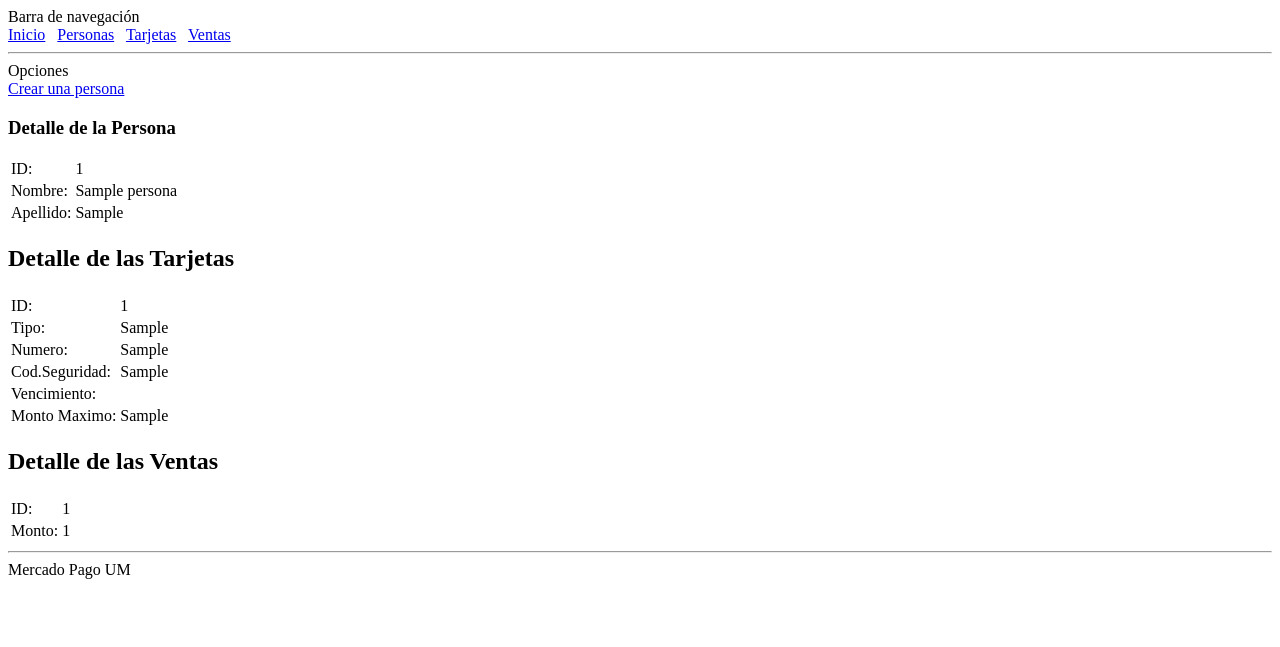
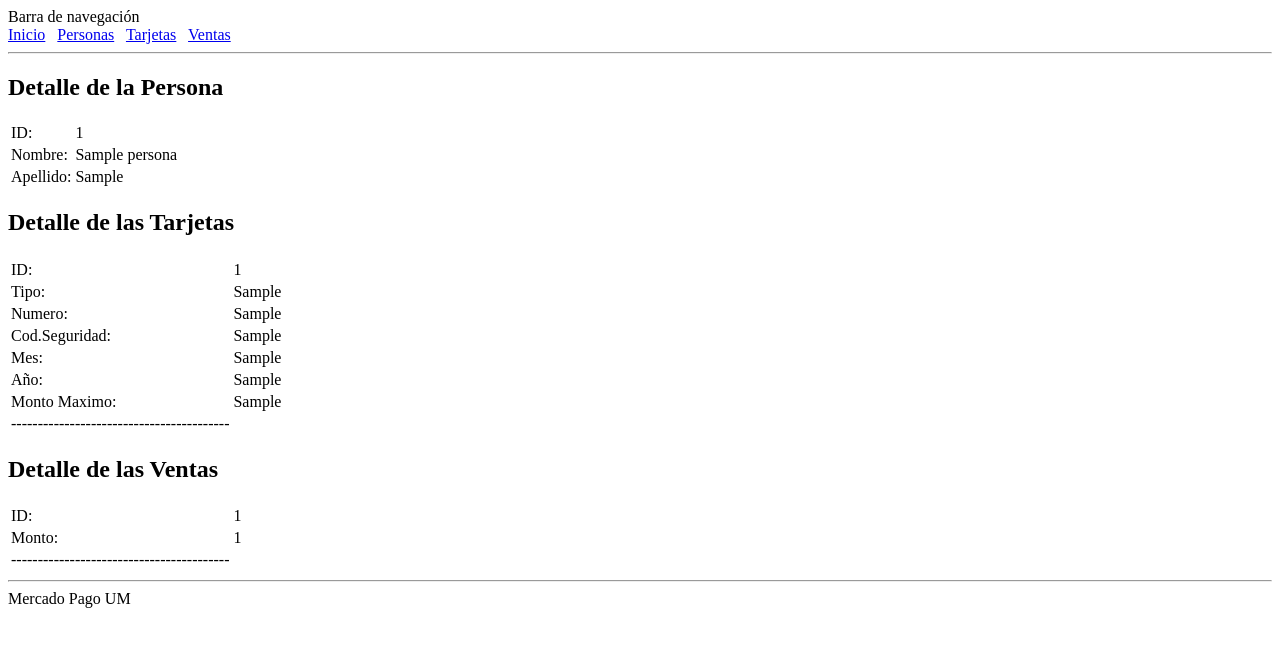
Before and after one commit to MartinMosqueira/Proyecto_Final, a Flask app: page /persona/detalle?id=1 in a window 1280 px wide. Shown: the top 647 px of the page. Run offline with Flask 2, Linux system fonts and the light colour scheme; tables that the repository leaves empty hold one stand-in row (values such as "Sample post").

Commit message:
nuevo error si el monto ingresado supera al monto maximo de la tarjeta

```diff
--- a/Login/aplicacion_demo/ruta_ventas.py
+++ b/Login/aplicacion_demo/ruta_ventas.py
@@ -22,7 +22,9 @@
     if request.method == 'POST':
         monto = request.form.get('monto')
         tarjetas = request.form.getlist('tarjetas')
-    if monto and int(monto) > 0 :
+        for tarjeta_id in tarjetas:
+            tarjeta = Tarjeta.find_by_id(tarjeta_id)
+    if monto and int(monto) > 0 and int(monto) < int(tarjeta.montomax):
         vent = Venta(monto=monto)
         db.session.add(vent)
         db.session.commit()
--- /dev/null
+++ b/Login/duda.txt
@@ -0,0 +1,3 @@
+Error en mostrar ventas en la misma persona pero distintas tarjetas de credito
+tokens
+Si borro persona, no se borran las tarjetas que dependan de esa persona.
--- a/Login/templates/persona/detalle.html
+++ b/Login/templates/persona/detalle.html
@@ -1,10 +1,6 @@
 {% extends 'estructura.html' %}
 {% block contenido %}
-    <div>Opciones</div>
-    <div>
-        <span><a href="crear">Crear una persona</a><br></span>
-    </div>
-    <h3>Detalle de la Persona</h3>
+    <h2>Detalle de la Persona</h2>
     <table>
         <tbody>
             <tr>
@@ -37,11 +33,15 @@
                 <td>Cod.Seguridad: </td><td>{{ tarjeta.cods }} </td>
                 </tr>
                 <tr>
-                <td>Vencimiento: </td><td>{{ tarjeta.vencimiento }} </td>
+                <td>Mes: </td><td>{{ tarjeta.mes }} </td>
+                </tr>
+                <tr>
+                <td>Año: </td><td>{{ tarjeta.año }} </td>
                 </tr>
                 <tr>
                 <td>Monto Maximo: </td><td>{{ tarjeta.montomax }} </td>
                 </tr>
+                <td>-----------------------------------------</td>
             </tr>
         {% endfor %}
         </tbody>
@@ -57,6 +57,7 @@
                 <tr>
                 <td>Monto: </td><td>{{ venta.monto }} </td>
                 </tr>
+                <td>-----------------------------------------</td>
             </tr>
         {% endfor %}
         </tbody>
--- a/Login/templates/tarjeta/detalle.html
+++ b/Login/templates/tarjeta/detalle.html
@@ -40,6 +40,7 @@
                 <tr>
                 <td>Monto: </td><td>{{ venta.monto }} </td>
                 </tr>
+                <td>-----------------------------------------</td>
             </tr>
         {% endfor %}
         </tbody>
--- a/Login/templates/tarjeta/errormes.html
+++ b/Login/templates/tarjeta/errormes.html
@@ -1,4 +1,7 @@
 {% extends 'estructura.html' %}
 {% block contenido %}
     <h2>ERROR! El mes o año ingresado es incorrecto!</h2>
+    <div>
+        Puede que su tarjeta de credito este vencida o el ingreso de datos fue incorrecto...
+    </div>
 {% endblock %}
--- a/Login/templates/venta/error.html
+++ b/Login/templates/venta/error.html
@@ -1,4 +1,7 @@
 {% extends 'estructura.html' %}
 {% block contenido %}
     <h2>ERROR! El monto ingresado es incorrecto!</h2>
+    <div>
+        Puede que su tarjeta de credito no acepte la cantidad ingresada o esta fue erronea...
+    </div>
 {% endblock %}
```
Also changed, not shown: Login/aplicacion_demo/sites.db.
